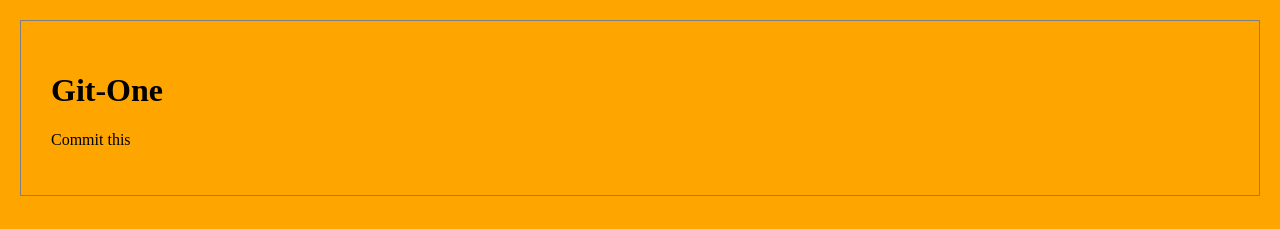
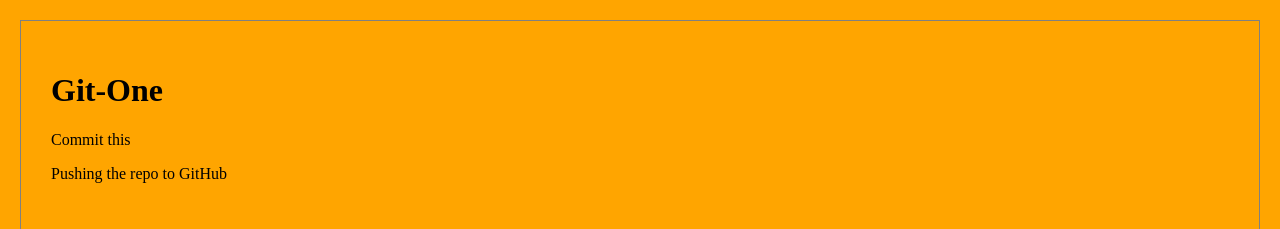
Before and after one commit to om-git-repo/test-repo, a plain HTML site: page index.html in a window 1280 px wide. Shown: the top 229 px of the page. Drawn offline with Linux system fonts and the light colour scheme.

Commit message:
added new p tag

```diff
--- a/index.html
+++ b/index.html
@@ -9,5 +9,6 @@
 <body>
     <h1>Git-One</h1>
     <p>Commit this</p>
+    <p>Pushing the repo to GitHub</p>
 </body>
 </html>
```
